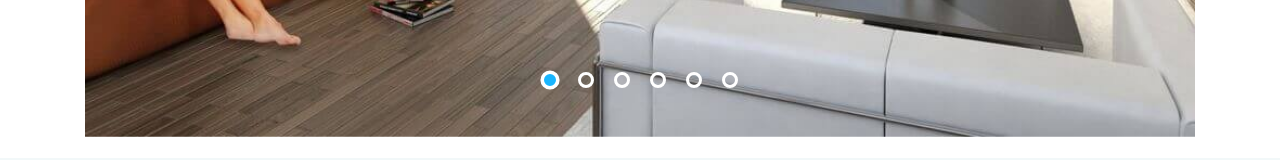
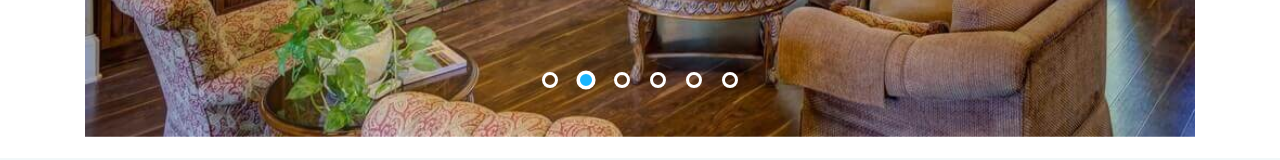
Before and after one commit to LastSkywalkerER/gloJS2, a plain HTML site: page index.html in a window 1280 px wide. Shown: the part 2233-2393 px from the top of the page. Drawn offline with Linux system fonts and the light colour scheme.

Commit message:
lesson21

```diff
--- a/index.html
+++ b/index.html
@@ -230,14 +230,7 @@
           </li>
           <a href="#" class="portfolio-btn prev" id="arrow-left"></a>
           <a href="#" class="portfolio-btn next" id="arrow-right"></a>
-          <ul class="portfolio-dots">
-            <li class="dot dot-active"></li>
-            <li class="dot"></li>
-            <li class="dot"></li>
-            <li class="dot"></li>
-            <li class="dot"></li>
-            <li class="dot"></li>
-          </ul>
+          <ul class="portfolio-dots"></ul>
         </ul>
       </div>
     </div>
--- a/js/main.js
+++ b/js/main.js
@@ -169,4 +169,112 @@
 
   tabs();
 
+  // slider
+
+  const slider = () => {
+    const
+      dot = [],
+      dotsWrapper = document.querySelector('.portfolio-dots'),
+      slider = document.querySelector('.portfolio-content'),
+      slide = slider.querySelectorAll('.portfolio-item'),
+      slidesAutoPlayTime = 3000;
+
+    for (let i = 0; i < slide.length; i++) {
+      let dotElem = document.createElement('li');
+      dotElem.classList.add('dot');
+      if (i === 0) {
+        dotElem.classList.add('dot-active');
+      }
+      dot.push(dotElem);
+      dotsWrapper.append(dotElem);
+    }
+
+    let currentSlide = 0,
+      interval;
+
+    const prevSlide = (elem, index, strClass) => {
+      elem[index].classList.remove(strClass);
+    };
+
+    const nextSlide = (elem, index, strClass) => {
+      elem[index].classList.add(strClass);
+    };
+
+    const slideIncrement = () => {
+      currentSlide++;
+      if (currentSlide >= slide.length) {
+        currentSlide = 0;
+      }
+    };
+
+    const slideDecrement = () => {
+      currentSlide--;
+      if (currentSlide < 0) {
+        currentSlide = slide.length - 1;
+      }
+    };
+
+    const autoPlaySlide = () => {
+      prevSlide(slide, currentSlide, 'portfolio-item-active');
+      prevSlide(dot, currentSlide, 'dot-active');
+
+      slideIncrement();
+
+      nextSlide(slide, currentSlide, 'portfolio-item-active');
+      nextSlide(dot, currentSlide, 'dot-active');
+    };
+
+    const startSlide = () => {
+      interval = setInterval(autoPlaySlide, slidesAutoPlayTime);
+    };
+
+    const stopSlide = () => {
+      clearInterval(interval);
+    };
+
+    slider.addEventListener('click', (event) => {
+      event.preventDefault();
+
+      let target = event.target;
+
+      if (!target.matches('.portfolio-btn, .dot')) {
+        return;
+      }
+
+      prevSlide(slide, currentSlide, 'portfolio-item-active');
+      prevSlide(dot, currentSlide, 'dot-active');
+
+      if (target.matches('#arrow-right')) {
+        slideIncrement();
+      } else if (target.matches('#arrow-left')) {
+        slideDecrement();
+      } else if (target.matches('.dot')) {
+        dot.forEach((elem, index) => {
+          if (elem === target) {
+            currentSlide = index;
+          }
+        });
+      }
+
+      nextSlide(slide, currentSlide, 'portfolio-item-active');
+      nextSlide(dot, currentSlide, 'dot-active');
+    });
+
+    slider.addEventListener('mouseover', (event) => {
+      if (event.target.matches('.portfolio-btn') || event.target.matches('.dot')) {
+        stopSlide();
+      }
+    });
+
+    slider.addEventListener('mouseout', (event) => {
+      if (event.target.matches('.portfolio-btn') || event.target.matches('.dot')) {
+        startSlide();
+      }
+    });
+
+    startSlide();
+  };
+
+  slider();
+
 });
```
